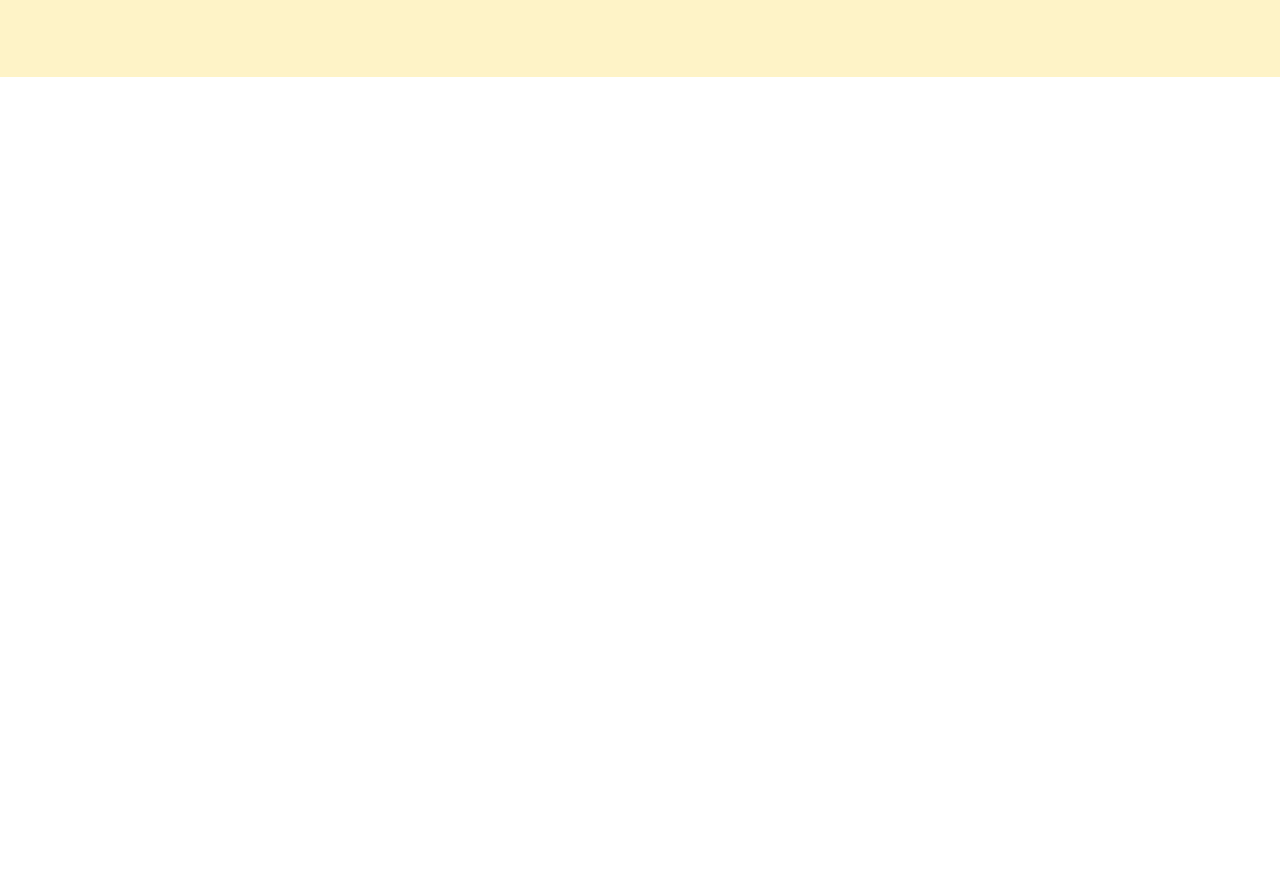
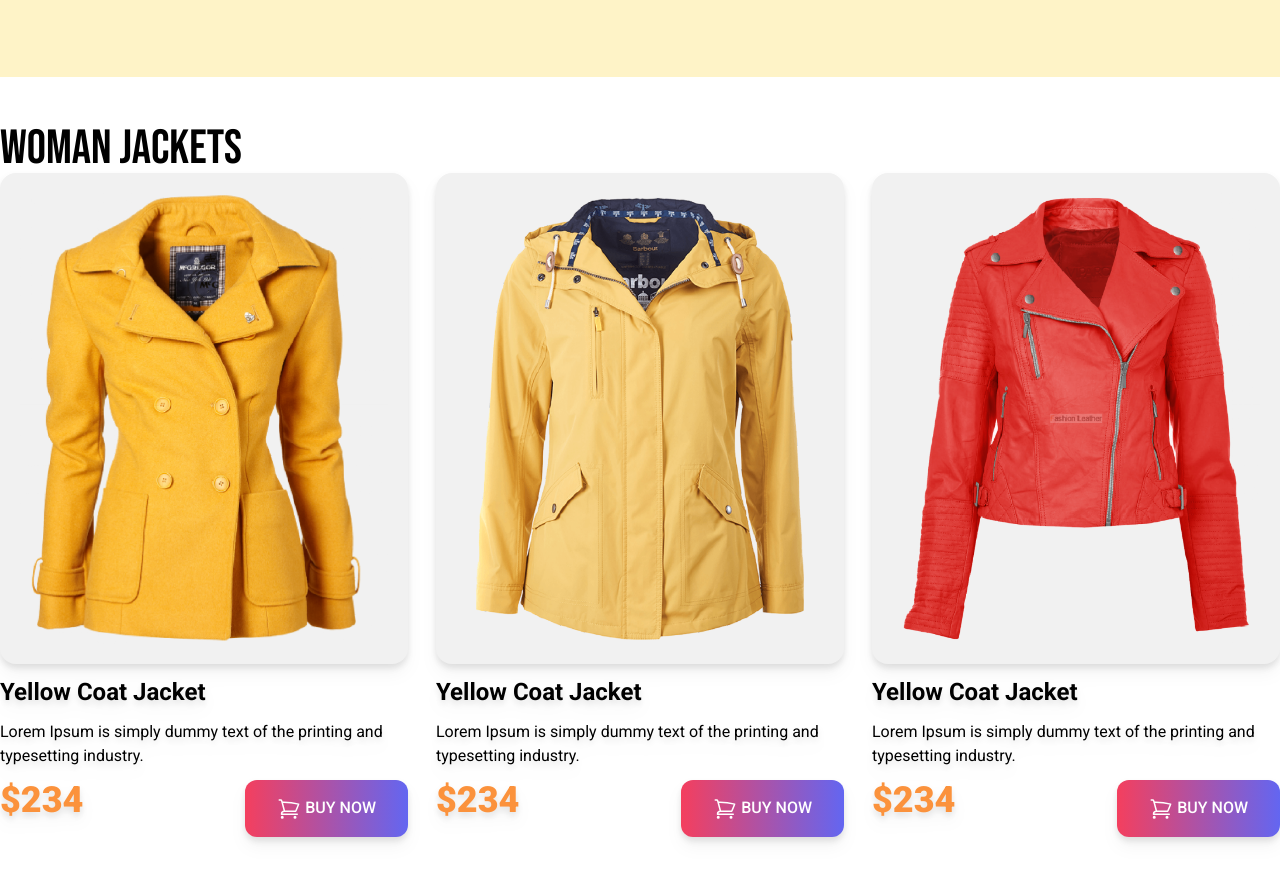
Before and after one commit to rakibgithub21/Penguin_Fashion_tailwind, a plain HTML site: page index.html in a window 1280 px wide. Shown: the part 562-1444 px from the top of the page. Before the commit the page ends 800 px from the top, so only its background shows below. Drawn offline with nearby package versions, Linux system fonts and the light colour scheme.

Commit message:
simple women jacket add and responsive

```diff
--- a/index.html
+++ b/index.html
@@ -1,5 +1,6 @@
 <!DOCTYPE html>
 <html lang="en">
+
 <head>
     <meta charset="UTF-8">
     <meta name="viewport" content="width=device-width, initial-scale=1.0">
@@ -7,25 +8,33 @@
     <script src="https://cdn.tailwindcss.com"></script>
     <link rel="preconnect" href="https://fonts.googleapis.com">
     <link rel="preconnect" href="https://fonts.gstatic.com" crossorigin>
-    <link href="https://fonts.googleapis.com/css2?family=Bebas+Neue&display=swap" rel="stylesheet">
+    <link href="https://fonts.googleapis.com/css2?family=Bebas+Neue&family=Roboto:wght@400;500;700;900&display=swap"
+        rel="stylesheet">
     <style>
-        .font-bebas{
+        .font-bebas {
             font-family: 'Bebas Neue', sans-serif;
+        }
+
+        .font-roboto {
+            font-family: 'Roboto', sans-serif;
         }
     </style>
 </head>
+
 <body>
     <header class="bg-amber-100 px-4 md:px-32 py-20">
         <!-- nav section -->
         <div class="flex flex-col  md:flex-row justify-between items-center">
             <!-- banner section -->
             <div class="space-y-3">
-            <h1 class="text-7xl font-bebas uppercase"><span class="text-[#FABE4C]">Be the Penguins</span> <br> of Winter</h1>
+                <h1 class="text-7xl font-bebas uppercase"><span class="text-[#FABE4C]">Be the Penguins</span> <br> of
+                    Winter</h1>
                 <p>Lorem Ipsum is simply dummy text of the printing
                     and typesetting industry.</p>
-            <button class="uppercase py-4 px-8 bg-gradient-to-r from-rose-500 to-indigo-500 rounded-xl text-white font-medium ">
-                <svg xmlns="http://www.w3.org/2000/svg" fill="none" viewBox="0 0 24 24" stroke-width="1.5" stroke="currentColor"
-                    class="w-6 h-6 inline">
+                <button
+                    class="uppercase py-4 px-8 bg-gradient-to-r from-rose-500 to-indigo-500 rounded-xl text-white font-medium ">
+                    <svg xmlns="http://www.w3.org/2000/svg" fill="none" viewBox="0 0 24 24" stroke-width="1.5"
+                        stroke="currentColor" class="w-6 h-6 inline">
                         <path stroke-linecap="round" stroke-linejoin="round"
                             d="M2.25 3h1.386c.51 0 .955.343 1.087.835l.383 1.437M7.5 14.25a3 3 0 0 0-3 3h15.75m-12.75-3h11.218c1.121-2.3 2.1-4.684 2.924-7.138a60.114 60.114 0 0 0-16.536-1.84M7.5 14.25 5.106 5.272M6 20.25a.75.75 0 1 1-1.5 0 .75.75 0 0 1 1.5 0Zm12.75 0a.75.75 0 1 1-1.5 0 .75.75 0 0 1 1.5 0Z" />
                     </svg>
@@ -38,11 +47,84 @@
             </div>
         </div>
     </header>
-    <main>
+    <main class="max-w-7xl mx-auto">
+        <!-- woman jacket section -->
+        <section class="py-12">
+            <h3 class="text-5xl font-bebas">Woman Jackets</h3>
+            <!-- jackets container -->
+            <div class="font-roboto grid grid-cols-1 md:grid-cols-2 lg:grid-cols-3 gap-7 ">
+                <!-- jacket 1 -->
+                <div class="space-y-3 drop-shadow-lg">
+                    <div class="bg-[#F1F1F1] p-5 rounded-2xl">
+                        <img src="images/jacket-1.png" alt="">
+                    </div>
+                    <h4 class="text-2xl font-bold">Yellow Coat Jacket</h4>
+                    <p>Lorem Ipsum is simply dummy text of the
+                        printing and typesetting industry.</p>
+                    <div class="flex justify-between">
+                        <h3 class="text-4xl font-black text-orange-400">$234</h3>
+                        <button class="uppercase py-4 px-8 bg-gradient-to-r from-rose-500 to-indigo-500 rounded-xl text-white font-medium ">
+                            <svg xmlns="http://www.w3.org/2000/svg" fill="none" viewBox="0 0 24 24" stroke-width="1.5" stroke="currentColor"
+                                class="w-6 h-6 inline">
+                                <path stroke-linecap="round" stroke-linejoin="round"
+                                    d="M2.25 3h1.386c.51 0 .955.343 1.087.835l.383 1.437M7.5 14.25a3 3 0 0 0-3 3h15.75m-12.75-3h11.218c1.121-2.3 2.1-4.684 2.924-7.138a60.114 60.114 0 0 0-16.536-1.84M7.5 14.25 5.106 5.272M6 20.25a.75.75 0 1 1-1.5 0 .75.75 0 0 1 1.5 0Zm12.75 0a.75.75 0 1 1-1.5 0 .75.75 0 0 1 1.5 0Z" />
+                            </svg>
 
+                            Buy Now
+                        </button>
+
+                    </div>
+                </div>
+                <!-- jacket 2 -->
+                <div class="space-y-3 drop-shadow-lg">
+                    <div class="bg-[#F1F1F1] p-5 rounded-2xl">
+                        <img src="images/jacket-2.png" alt="">
+                    </div>
+                    <h4 class="text-2xl font-bold">Yellow Coat Jacket</h4>
+                    <p>Lorem Ipsum is simply dummy text of the
+                        printing and typesetting industry.</p>
+                    <div class="flex justify-between">
+                        <h3 class="text-4xl font-black text-orange-400">$234</h3>
+                        <button class="uppercase py-4 px-8 bg-gradient-to-r from-rose-500 to-indigo-500 rounded-xl text-white font-medium ">
+                            <svg xmlns="http://www.w3.org/2000/svg" fill="none" viewBox="0 0 24 24" stroke-width="1.5" stroke="currentColor"
+                                class="w-6 h-6 inline">
+                                <path stroke-linecap="round" stroke-linejoin="round"
+                                    d="M2.25 3h1.386c.51 0 .955.343 1.087.835l.383 1.437M7.5 14.25a3 3 0 0 0-3 3h15.75m-12.75-3h11.218c1.121-2.3 2.1-4.684 2.924-7.138a60.114 60.114 0 0 0-16.536-1.84M7.5 14.25 5.106 5.272M6 20.25a.75.75 0 1 1-1.5 0 .75.75 0 0 1 1.5 0Zm12.75 0a.75.75 0 1 1-1.5 0 .75.75 0 0 1 1.5 0Z" />
+                            </svg>
+
+                            Buy Now
+                        </button>
+
+                    </div>
+                </div>
+                <!-- jacket 3 -->
+                <div class="space-y-3 drop-shadow-lg ">
+                    <div class="bg-[#F1F1F1] p-5 rounded-2xl">
+                        <img src="images/jacket-3.png" alt="">
+                    </div>
+                    <h4 class="text-2xl font-bold">Yellow Coat Jacket</h4>
+                    <p>Lorem Ipsum is simply dummy text of the
+                        printing and typesetting industry.</p>
+                    <div class="flex justify-between">
+                        <h3 class="text-4xl font-black text-orange-400">$234</h3>
+                        <button class="uppercase py-4 px-8 bg-gradient-to-r from-rose-500 to-indigo-500 rounded-xl text-white font-medium ">
+                            <svg xmlns="http://www.w3.org/2000/svg" fill="none" viewBox="0 0 24 24" stroke-width="1.5" stroke="currentColor"
+                                class="w-6 h-6 inline">
+                                <path stroke-linecap="round" stroke-linejoin="round"
+                                    d="M2.25 3h1.386c.51 0 .955.343 1.087.835l.383 1.437M7.5 14.25a3 3 0 0 0-3 3h15.75m-12.75-3h11.218c1.121-2.3 2.1-4.684 2.924-7.138a60.114 60.114 0 0 0-16.536-1.84M7.5 14.25 5.106 5.272M6 20.25a.75.75 0 1 1-1.5 0 .75.75 0 0 1 1.5 0Zm12.75 0a.75.75 0 1 1-1.5 0 .75.75 0 0 1 1.5 0Z" />
+                            </svg>
+
+                            Buy Now
+                        </button>
+
+                    </div>
+                </div>
+            </div>
+        </section>
     </main>
     <footer>
 
     </footer>
 </body>
+
 </html>
```
Lines whose indentation alone changed are shown as unchanged.
